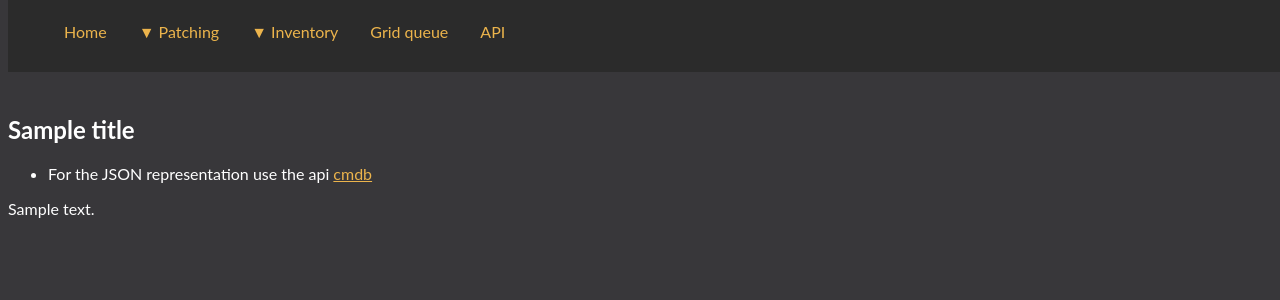
After one commit to ihayhurst/HydraulicPandanusCrest, a Python web app: template flask/app/website/templates/cmdb.html in a window 1280 px wide. The commit adds this page. Shown: the top 300 px of the page. Run offline with Jinja, Linux system fonts and the light colour scheme; the template is opened without the code that fills it: most values are stand-ins (such as "Sample title", 1, 10 or a date in 2020).

Commit message:
add web endpoint to render api version of cmdb

```diff
--- a/flask/app/website/templates/base.html
+++ b/flask/app/website/templates/base.html
@@ -31,7 +31,16 @@
                             </div>
                         </div>
                     </li>
-                    <li id="navitem"><a href="{{ url_for('website.inventory_all') }}">Inventory</a></li>
+                    <li id="navitem">
+                        <div class="dropdown">
+                            <button class="dropbtn">&#9660 Inventory</button>
+                            <div class="dropdown-content">
+                                <ul class="dropdown-items">
+                                    <li><a href="{{ url_for('website.inventory_all') }}">Inventory</a></li>
+                                    <li><a href="{{ url_for('website.cmdb') }}">CMDB </a></li>
+                                </ul>
+                            </div>
+                        </div>
                     <li id="navitem"><a href="{{ url_for('website.queue') }}">Grid queue</a></li>
                     <li id="navitem"><a href="{{ url_for('api_pages.api_home') }}">API</a></li>
                 </ul>
--- /dev/null
+++ b/flask/app/website/templates/cmdb.html
@@ -0,0 +1,5 @@
+{% extends "base.html" %} {% block content%}
+    <h2>{{ title }}</h2>
+<ul><li>For the JSON representation use the api <a href="{{ url_for('api_pages.cmdb-file') }}">cmdb</a></li></ul>
+    {{ content|safe }}
+ {% endblock %}
--- a/flask/app/website/templates/inventory.html
+++ b/flask/app/website/templates/inventory.html
@@ -1,6 +1,7 @@
 {% extends "base.html" %} {% block content %}
 
 <h3 id="wibble">Inventory Status from cache scan</h3>
+<ul><li>For the JSON representation use the api <a href="{{ url_for('api_pages.inventory') }}">inventory</a></li></ul>
 <div id="patchesLoading">Reading in fresh patching data. Please wait.
     <br/>
     <br/>JOB: {{JOBID}}
--- a/flask/requirements.txt
+++ b/flask/requirements.txt
@@ -19,3 +19,4 @@ Pygments==2.9.0
 Flask-Mail==0.9.0
 seaborn==0.11.1
 boltons==21.0.0
+fsspec
```
Also changed, not shown: flask/app/website/views.py (+13 -3 lines).
